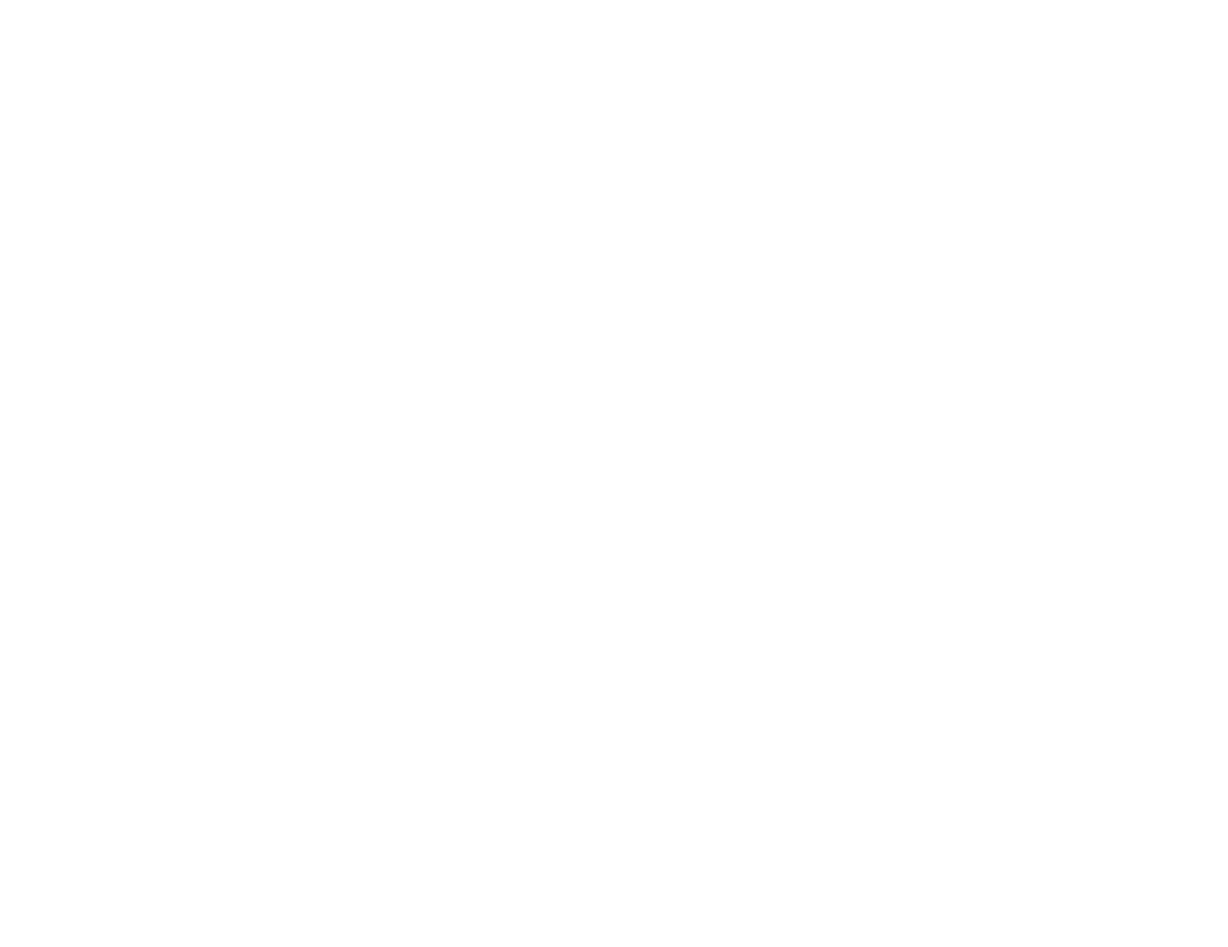
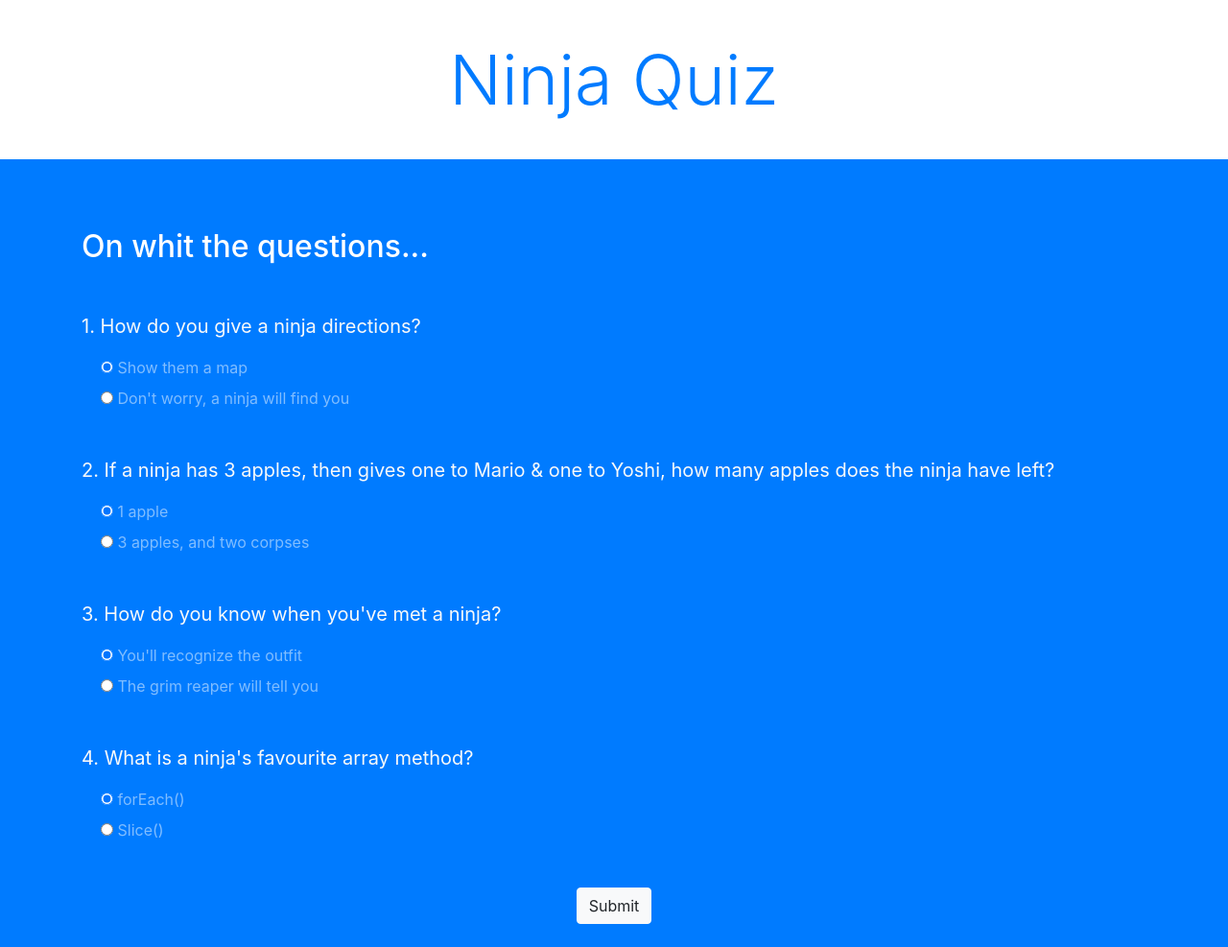
Before and after one commit to Mietlicha/ninja-quiz, a plain HTML site: page index.html in a window 1280 px wide. Shown: the whole page at 96% size. Before the commit the page ends 800 px from the top, so only its background shows below. Drawn offline with nearby package versions, Linux system fonts and the light colour scheme.

Commit message:
complete HTML template

```diff
--- a/index.html
+++ b/index.html
@@ -21,6 +21,83 @@
     <link rel="stylesheet" href="style.css" />
   </head>
   <body>
+    <!-- top section -->
+    <div class="intro py-3 bg-white text-center">
+      <div class="container">
+        <h2 class="text-primary display-3 my-4">Ninja Quiz</h2>
+      </div>
+    </div>
+    <!-- quiz section  -->
+    <div class="quiz py-4 bg-primary">
+      <div class="container">
+        <h2 class="my-5 text-white">On whit the questions...</h2>
+
+        <form class="quiz-form text-light">
+          <div class="my-5">
+            <p class="lead font-weight-normal">
+              1. How do you give a ninja directions?
+            </p>
+            <div class="form-check my-2 text-white-50">
+              <input type="radio" name="q1" value="A" checked />
+              <label class="form-check-label">Show them a map</label>
+            </div>
+            <div class="form-check my-2 text-white-50">
+              <input type="radio" name="q1" value="B" />
+              <label class="form-check-label"
+                >Don't worry, a ninja will find you</label
+              >
+            </div>
+          </div>
+          <div class="my-5">
+            <p class="lead font-weight-normal">
+              2. If a ninja has 3 apples, then gives one to Mario & one to
+              Yoshi, how many apples does the ninja have left?
+            </p>
+            <div class="form-check my-2 text-white-50">
+              <input type="radio" name="q2" value="A" checked />
+              <label class="form-check-label">1 apple</label>
+            </div>
+            <div class="form-check my-2 text-white-50">
+              <input type="radio" name="q2" value="B" />
+              <label class="form-check-label">3 apples, and two corpses</label>
+            </div>
+          </div>
+          <div class="my-5">
+            <p class="lead font-weight-normal">
+              3. How do you know when you've met a ninja?
+            </p>
+            <div class="form-check my-2 text-white-50">
+              <input type="radio" name="q3" value="A" checked />
+              <label class="form-check-label"
+                >You'll recognize the outfit</label
+              >
+            </div>
+            <div class="form-check my-2 text-white-50">
+              <input type="radio" name="q3" value="B" />
+              <label class="form-check-label"
+                >The grim reaper will tell you</label
+              >
+            </div>
+          </div>
+          <div class="my-5">
+            <p class="lead font-weight-normal">
+              4. What is a ninja's favourite array method?
+            </p>
+            <div class="form-check my-2 text-white-50">
+              <input type="radio" name="q4" value="A" checked />
+              <label class="form-check-label">forEach()</label>
+            </div>
+            <div class="form-check my-2 text-white-50">
+              <input type="radio" name="q4" value="B" />
+              <label class="form-check-label">Slice()</label>
+            </div>
+          </div>
+          <div class="text-center">
+            <input type="submit" class="btn btn-light" />
+          </div>
+        </form>
+      </div>
+    </div>
     <script src="main.js"></script>
   </body>
 </html>
```
